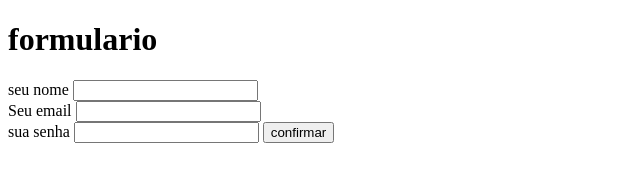
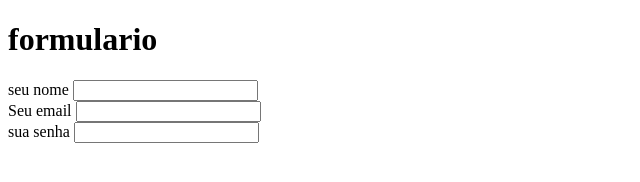
Before and after one commit to HugoRodriguesPFE/sitez, a plain HTML site: page index.html in a window 1280 px wide. Shown: the whole page, without its empty margins (0-640 px from the left). Drawn offline with Linux system fonts and the light colour scheme.

Commit message:
exclusao do botao

```diff
--- a/index.html
+++ b/index.html
@@ -16,7 +16,7 @@
         <br>
         <label for="senha">sua senha</label>
         <input id="senha"  type="password" />
-        <button>confirmar</button>
+
 
 
     </form>
```
